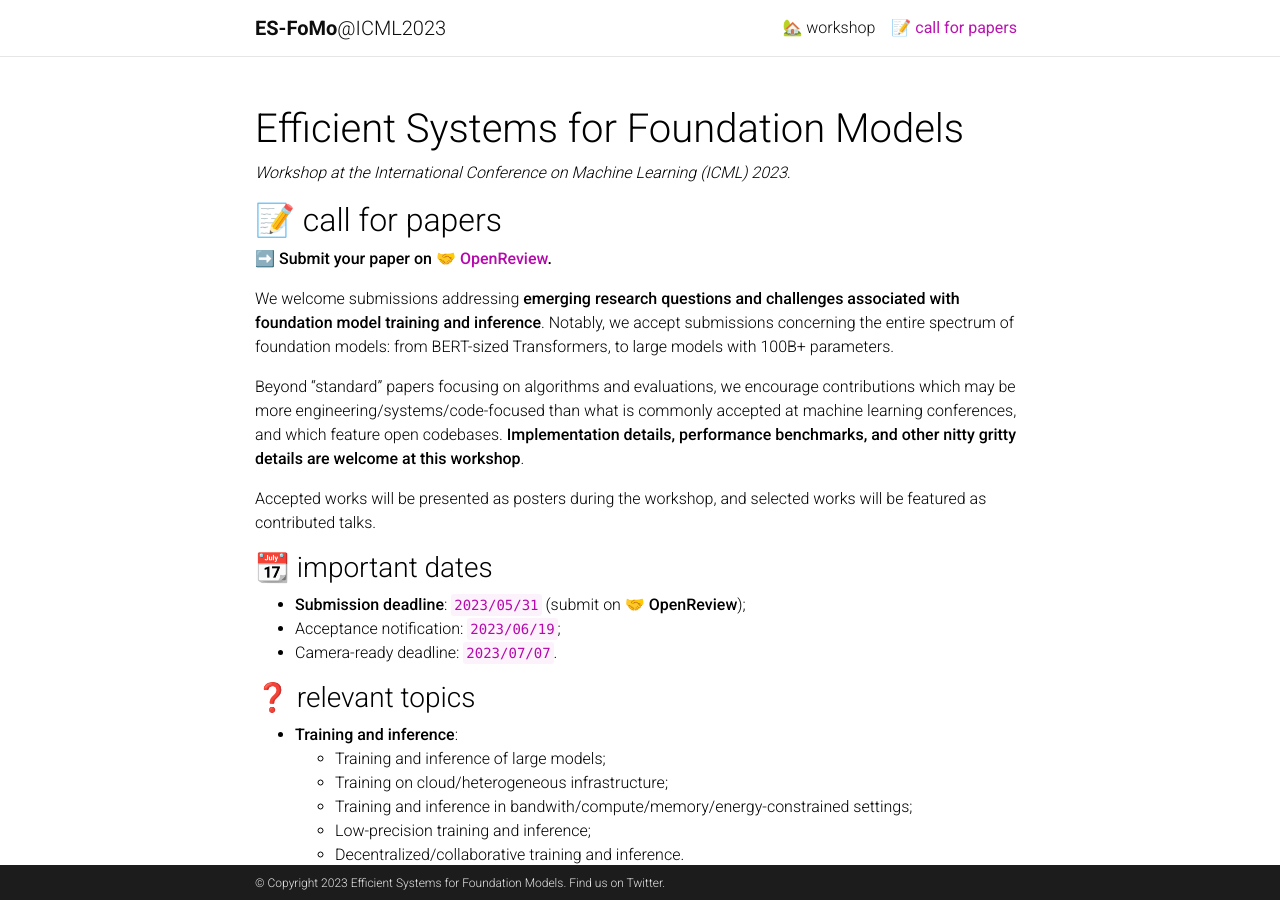
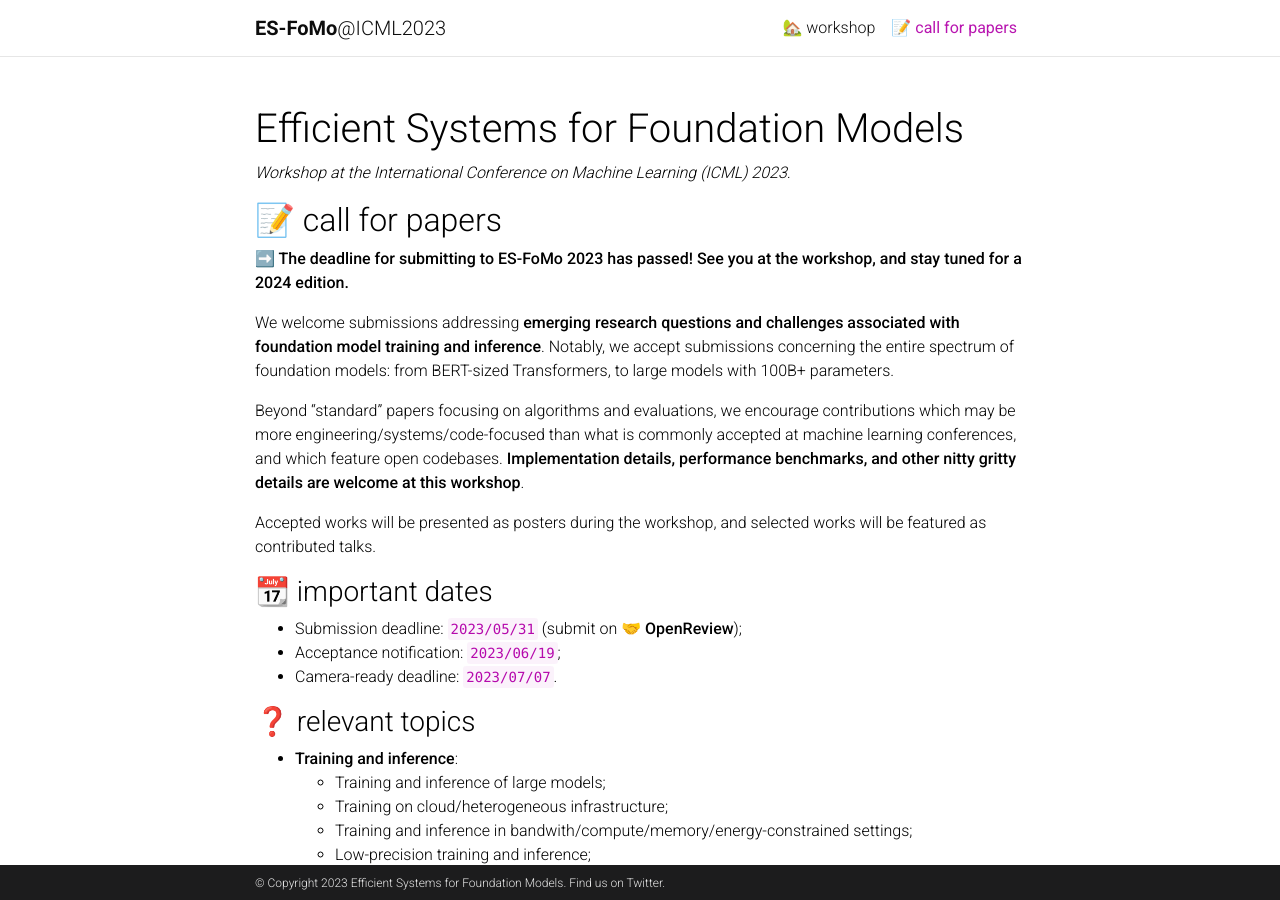
Before and after one commit to slippylolo/es-fomo.github.io, a Jekyll site: the page built from _pages/call.md, in a window 1280 px wide and 900 px high. Built offline with Jekyll 4.4.1, drawn with Linux system fonts in a browser that asks for light colours; full-size pictures stand in for the smaller copies a plugin makes; comment, search, counter and statistics services are not loaded; a style sheet for code colours, icons or effects is not loaded.

Commit message:
:sparkles: Update info about submissions

```diff
--- a/_pages/call.md
+++ b/_pages/call.md
@@ -8,7 +8,7 @@ nav: true
 
 ## 📝 call for papers
 
-**➡️ Submit your paper on [🤝 OpenReview](https://openreview.net/group?id=ICML.cc/2023/Workshop/ES-FoMO).**
+**➡️ The deadline for submitting to ES-FoMo 2023 has passed! See you at the workshop, and stay tuned for a 2024 edition.**
 
 We welcome submissions addressing **emerging research questions and challenges associated with foundation model training and inference**. Notably, we accept submissions concerning the entire spectrum of foundation models: from BERT-sized Transformers, to large models with 100B+ parameters.
 
@@ -19,7 +19,7 @@ Accepted works will be presented as posters during the workshop, and selected wo
 
 ### 📆 important dates
 
-* **Submission deadline**: **`2023/05/31`** (submit on [**🤝 OpenReview**](https://openreview.net/group?id=ICML.cc/2023/Workshop/ES-FoMO));
+* Submission deadline: **`2023/05/31`** (submit on [**🤝 OpenReview**](https://openreview.net/group?id=ICML.cc/2023/Workshop/ES-FoMO));
 * Acceptance notification: **`2023/06/19`**;
 * Camera-ready deadline: **`2023/07/07`**.
 
```
Also changed, not shown: _pages/about.md (+2 -1 lines).
